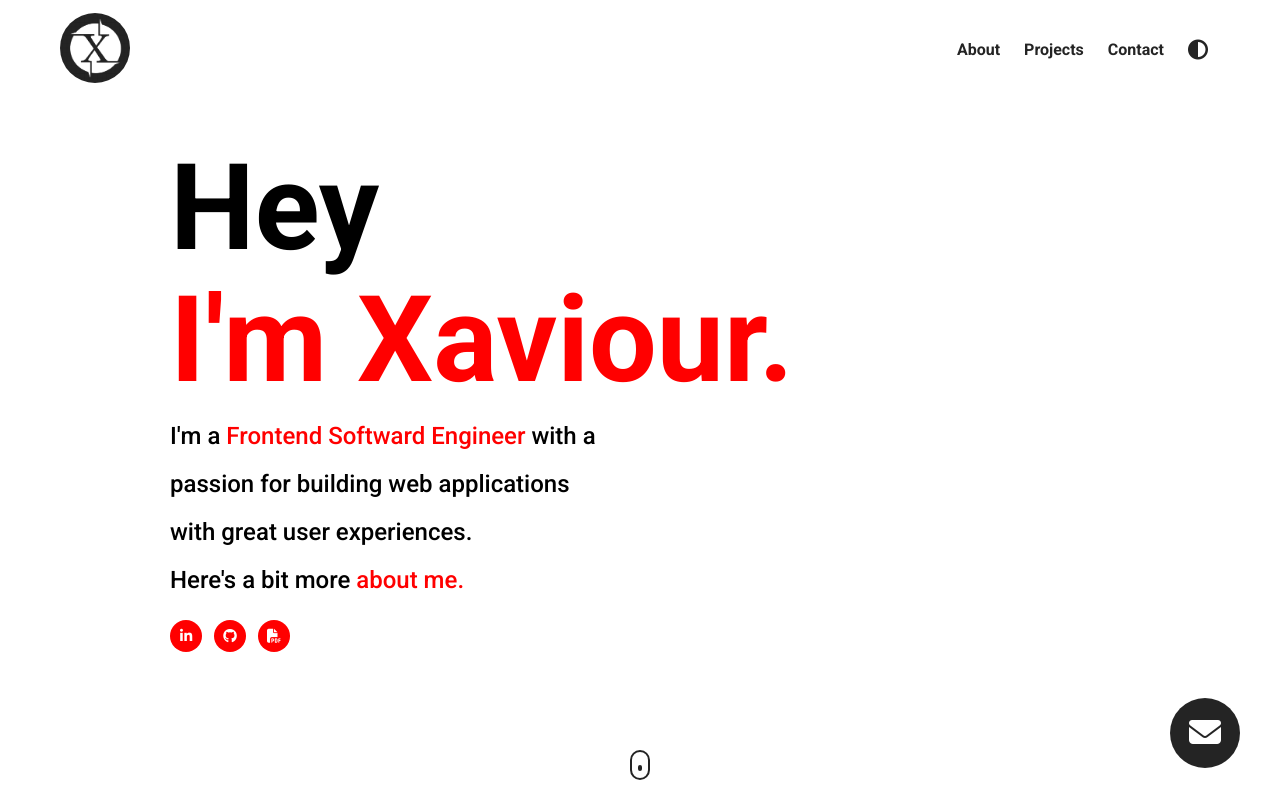
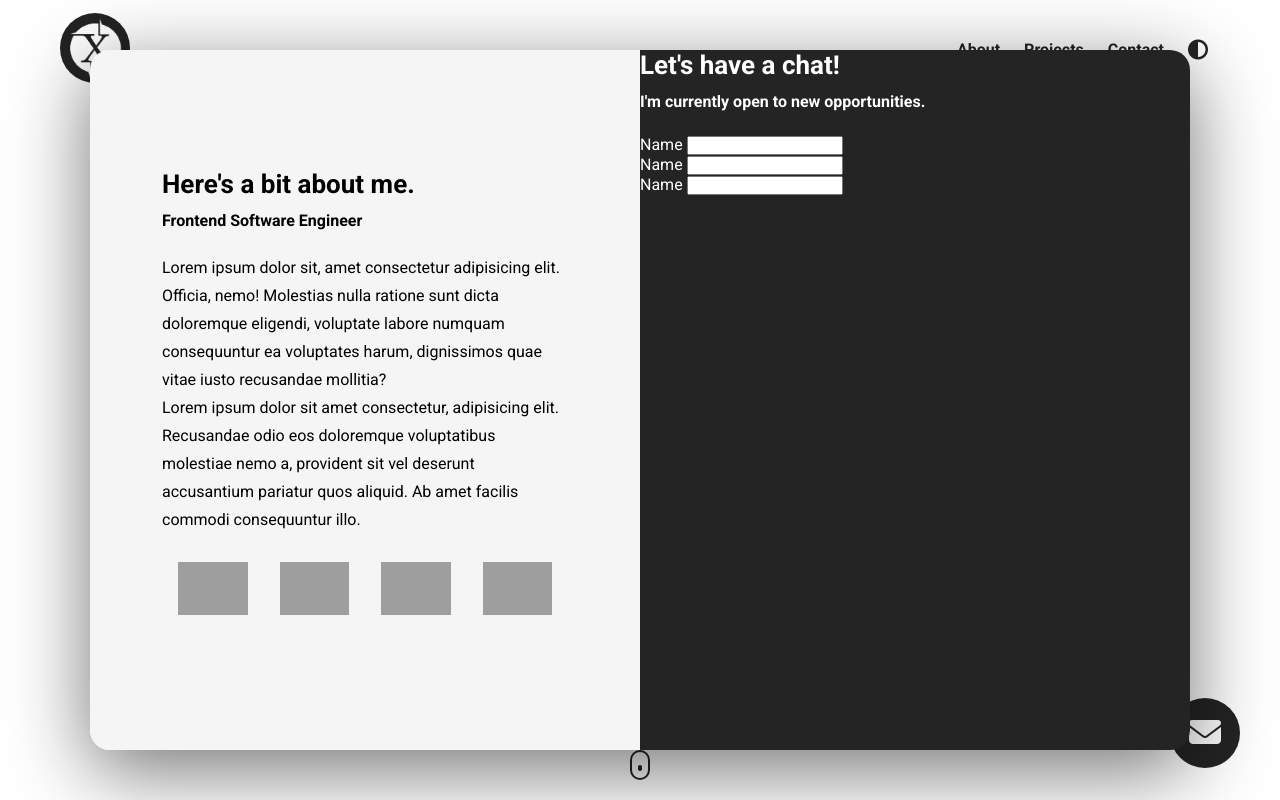
Before and after one commit to Xavski/Advanced-Portfolio, a plain HTML site: page index.html in a window 1280 px wide. Shown: the top 800 px of the page. Drawn offline with Linux system fonts and the light colour scheme; grey boxes are pictures that could not be loaded.

Commit message:
completed website layout

```diff
--- a/index.html
+++ b/index.html
@@ -80,6 +80,74 @@
         <a class="scroll" href="#projects">
             <div class="scroll__icon click"></div>
         </a>
+
+        <div class="modal">
+            <div class="modal__half modal__about">
+                <h3 class="modal__title modal__title--about">Here's a bit about me.</h3>
+                <h4 class="modal__sub-title modal__sub-title--about">Frontend Software Engineer</h4>
+                <p class="modal__para">
+                    Lorem ipsum dolor sit, amet consectetur adipisicing elit. Officia, nemo! Molestias nulla ratione
+                    sunt dicta doloremque eligendi, voluptate labore numquam consequuntur ea voluptates harum,
+                    dignissimos quae vitae iusto recusandae mollitia?
+                    <br>
+                    Lorem ipsum dolor sit amet consectetur, adipisicing elit. Recusandae odio eos doloremque
+                    voluptatibus molestiae nemo a, provident sit vel deserunt accusantium pariatur quos aliquid. Ab amet
+                    facilis commodi consequuntur illo.
+                </p>
+
+                <div class="modal__languages">
+                    <figure class="modal__language">
+                        <img class="modal__language--img"
+                            src="https://upload.wikimedia.org/wikipedia/commons/thumb/3/38/HTML5_Badge.svg/240px-HTML5_Badge.svg.png"
+                            alt="">
+                        <span class="language__name">HTML</span>
+                    </figure>
+                    <figure class="modal__language">
+                        <img class="modal__language--img"
+                            src="https://cdn.iconscout.com/icon/free/png-256/css-131-722685.png" alt="">
+                        <span class="language__name">HTML</span>
+                    </figure>
+                    <figure class="modal__language">
+                        <img class="modal__language--img"
+                            src="https://cdn.iconscout.com/icon/free/png-256/css-131-722685.png" alt="">
+                        <span class="language__name">HTML</span>
+                    </figure>
+                    <figure class="modal__language">
+                        <img class="modal__language--img"
+                            src="https://cdn.iconscout.com/icon/free/png-256/css-131-722685.png" alt="">
+                        <span class="language__name">HTML</span>
+                    </figure>
+                </div>
+            </div>
+
+
+
+            <div class="modal__half modal__contact">
+                <h3 class="modal__title modal__title--contact">
+                    Let's have a chat!
+                </h3>
+                <h4 class="modal__sub-title modal__sub-title--contact">
+                    I'm currently open to new opportunities.
+                </h4>
+                <form id="contact__form" action="">
+                    <div class="form__item">
+                        <label class="form__item--label" for="name">Name</label>
+                        <input class="input" name="user_name" type="text" required>
+                    </div>
+                    <div class="form__item">
+                        <label class="form__item--label" for="name">Name</label>
+                        <input class="input" name="user_name" type="text" required>
+                    </div>
+                    <div class="form__item">
+                        <label class="form__item--label" for="name">Name</label>
+                        <input class="input" name="user_name" type="text" required>
+                    </div>
+                </form>
+
+            </div>
+
+
+        </div>
     </section>
     <section id="projects">
         <div class="container">
--- a/styles.css
+++ b/styles.css
@@ -221,6 +221,92 @@ nav{
 
 /*
 
+MODAL
+
+*/
+
+.modal{
+    position:absolute;
+    top:50%;
+    left:50%;
+    transform:translate(-50%,-50%);
+    width:90%;
+    max-width:1100px;
+    height:700px;
+    box-shadow: 0 20px 80px 0 rgb(0,0,0,0.55);
+    border-radius:20px;
+    overflow:hidden;
+    display: flex;
+}
+
+.modal__title{
+    font-size:26px;
+}
+
+.modal__sub-title{
+    margin:12px 0 24px 0;
+}
+
+.modal__para{
+    margin-bottom:12px;
+    line-height:1.75;
+
+}
+
+.modal__half{
+    width:50%;
+}
+
+.modal__about{
+    background-color:rgb(245,245,245);
+    padding: 40px 72px;
+    display: flex;
+    flex-direction: column;
+    justify-content: center;
+}
+
+.modal__languages{
+    display: flex;
+    flex-wrap: wrap;
+}
+
+.modal__language:hover .language__name{
+    transform: scale(1);
+}
+
+.modal__language:hover{
+    filter: brightness(80%);
+    transform: scale(0.9);
+}
+
+.modal__language{
+    width:25%;
+    padding:16px;
+    position:relative;
+    display: flex;
+    flex-direction: column;
+    align-items: center;
+    transition: all 300ms ease;
+}
+
+.language__name{
+    position:absolute;
+    bottom:-10px;
+    transform: scale(0);
+    transition: all 300ms ease;
+}
+
+.modal__language--img{
+    width:100%
+}
+
+.modal__contact{
+    background-color:#242424;
+    color:white;
+}
+
+/*
+
 PROJECTS
 
 */
```
